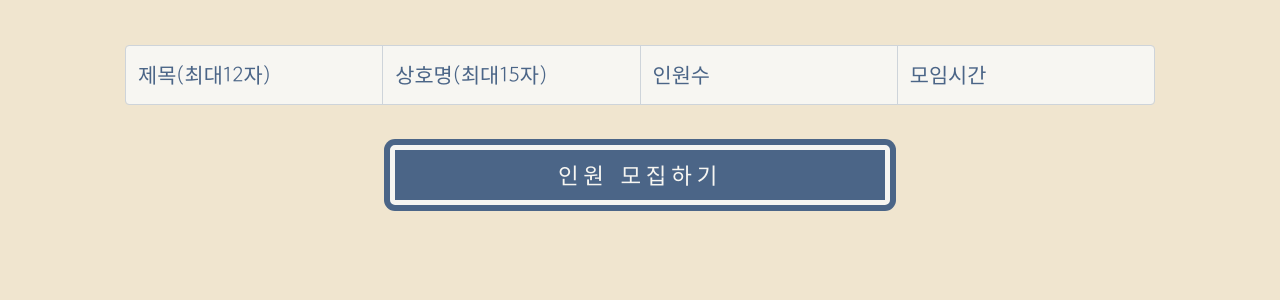
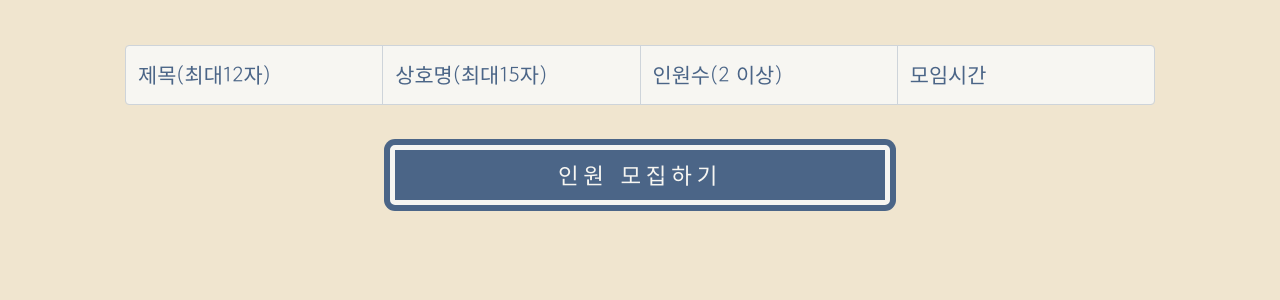
Before and after one commit to KORJaeyoungKim/eattogether, a Flask app: page / in a window 1280 px wide. Shown: the part 100-400 px from the top of the page. Run offline with Flask 2, Linux system fonts and the light colour scheme; data that the repository does not hold is empty; some libraries are stand-ins or nearby versions.

Commit message:
인원수 입력창 숫자 1이상으로만 입력가능하게 제한 조건추가

```diff
--- a/templates/index.html
+++ b/templates/index.html
@@ -682,9 +682,11 @@
           <input
             type="number"
             class="form-control"
-            placeholder="인원수"
+            placeholder="인원수(2 이상)"
             aria-label="people"
             id="people-input"
+            min="2"
+            oninput="this.value = this.value.replace(/[^2-9.]/g, '').replace(/(\..*)\./g, '$1');"
           />
           <input
             type="text"
```
